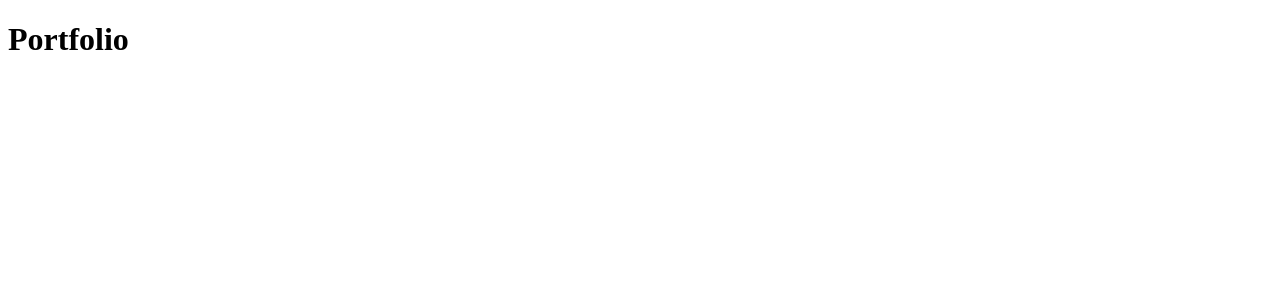
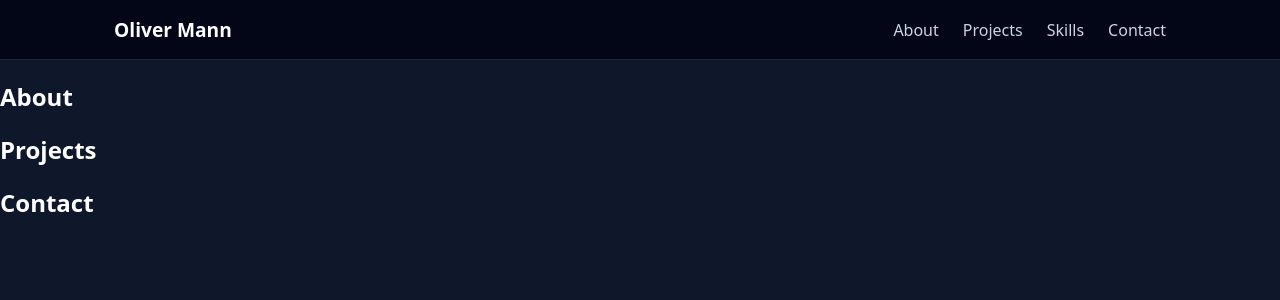
Before and after one commit to omann-dev/DevPortfolio, a React app in the folder portfolio/: page / in a window 1280 px wide. Shown: the top 300 px of the page. Built offline with nearby package versions, Linux system fonts and the light colour scheme; the HTML template or start-up script is replaced by a standard one.

Commit message:
Add basic nav bar section

```diff
--- a/portfolio/src/App.tsx
+++ b/portfolio/src/App.tsx
@@ -1,8 +1,24 @@
+import Header from "./components/Header"
+
 function App() {
   return (
-    <main>
-      <h1>Portfolio</h1>
-    </main>
+    <>
+      <Header />
+
+      <main>
+        <section id="about">
+          <h2>About</h2>
+        </section>
+
+        <section id="projects">
+          <h2>Projects</h2>
+        </section>
+
+        <section id="skills">
+          <h2>Contact</h2>
+        </section>
+      </main>
+    </>
   );
 }
 
--- /dev/null
+++ b/portfolio/src/components/Header.tsx
@@ -0,0 +1,20 @@
+
+function Header() {
+    return (
+        <header>
+            <nav>
+                <h1>Oliver Mann</h1>
+
+                <ul>
+                    <li><a href="#about">About</a></li>
+                    <li><a href="#projects">Projects</a></li>
+                    <li><a href="#skills">Skills</a></li>
+                    <li><a href="#contact">Contact</a></li>
+                </ul>
+            </nav>
+
+        </header>
+    );
+}
+
+export default Header;
--- a/portfolio/src/index.css
+++ b/portfolio/src/index.css
@@ -0,0 +1,47 @@
+* {
+  box-sizing: border-box;
+}
+
+body {
+  margin: 0;
+  font-family: system-ui, sans-serif;
+  background: #0f172a;
+  color: white;
+}
+
+header {
+  border-bottom: 1px solid #1e293b;
+  background: #020617;
+}
+
+nav {
+  max-width: 1100px;
+  margin: 0 auto;
+  padding: 1rem 1.5rem;
+
+  display: flex;
+  justify-content: space-between;
+  align-items: center;
+}
+
+nav h1 {
+  font-size: 1.2rem;
+  margin: 0;
+}
+
+nav ul {
+  list-style: none;
+  display: flex;
+  gap: 1.5rem;
+  margin: 0;
+  padding: 0;
+}
+
+nav a {
+  color: #cbd5e1;
+  text-decoration: none;
+}
+
+nav a:hover {
+  color: white;
+}
```
